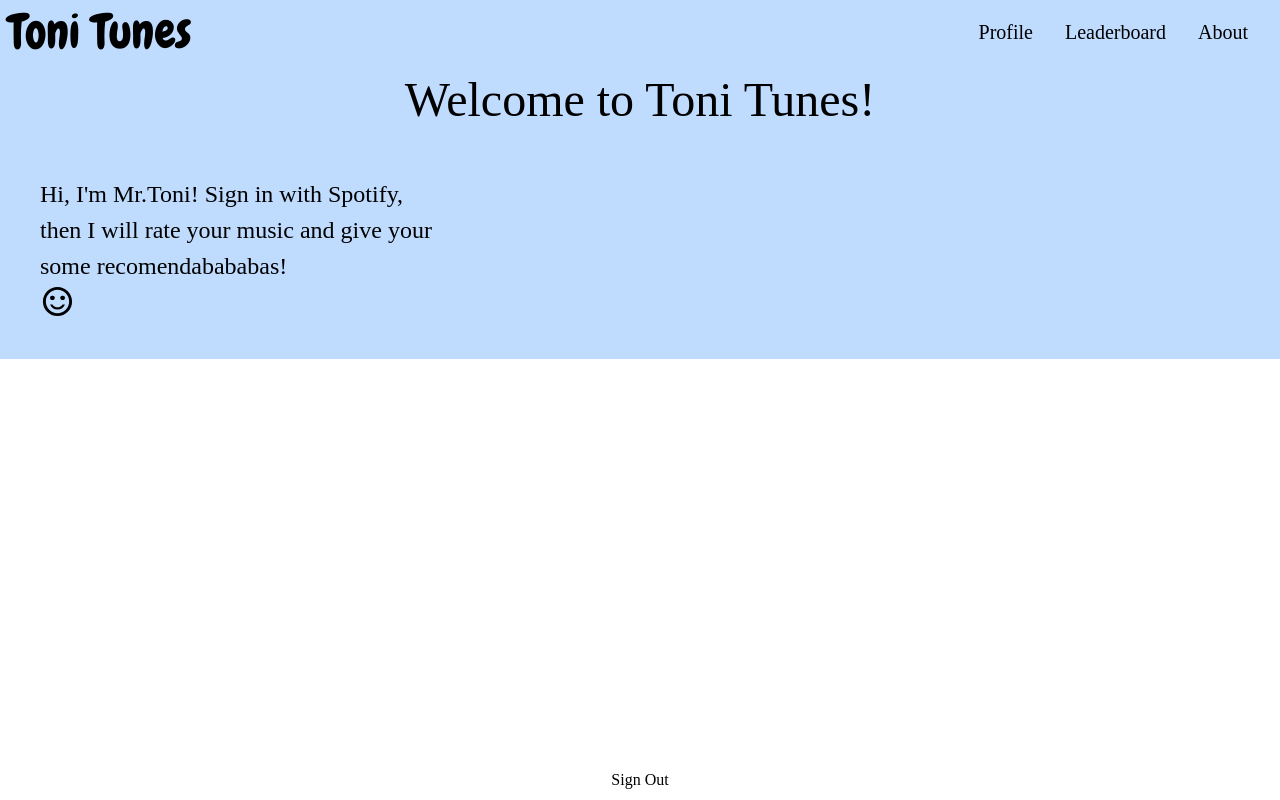
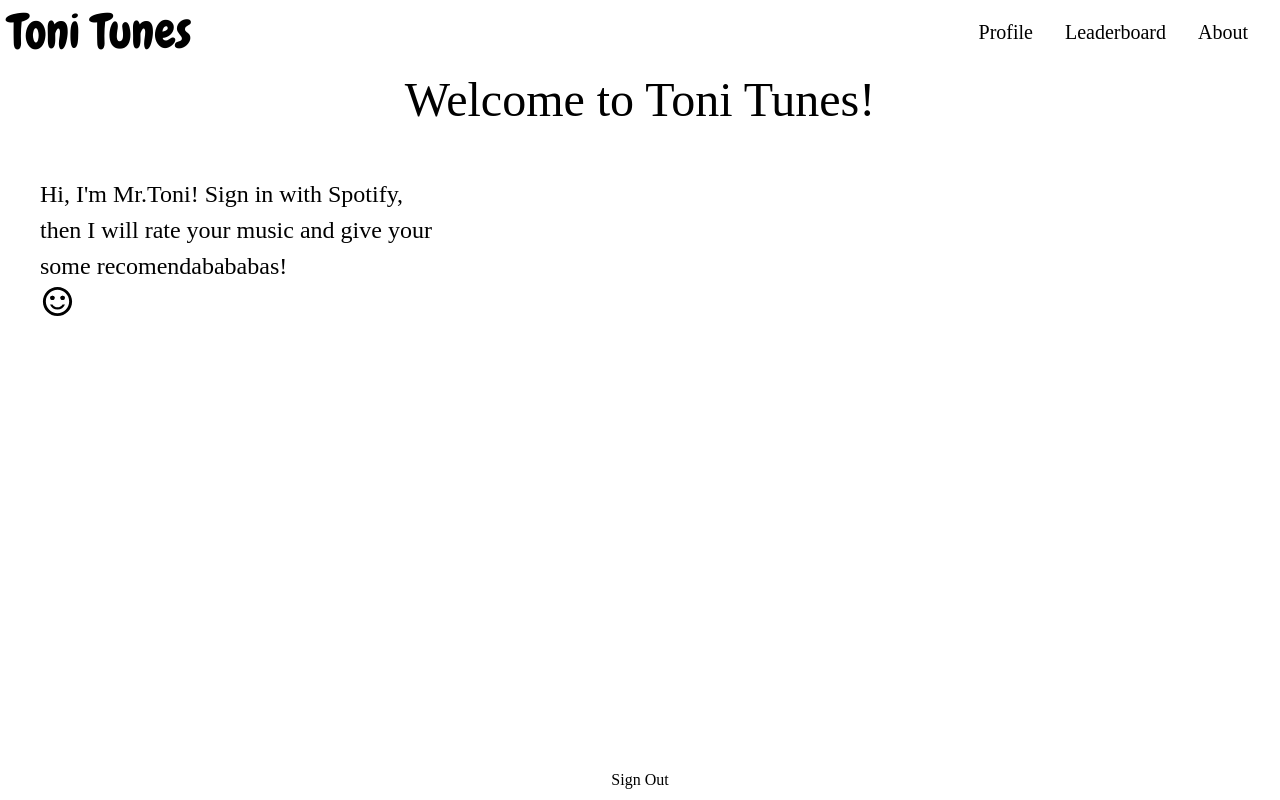
Before and after one commit to KingTingTheGreat/toni-tunes, a Next.js app: page / in a window 1280 px wide. Built offline with nearby package versions, Linux system fonts and the light colour scheme; a web font is replaced by a local one.

Commit message:
remove background color

```diff
--- a/components/root.tsx
+++ b/components/root.tsx
@@ -28,7 +28,7 @@ const Root = ({ children }: { children: React.ReactNode }) => {
           <body className="antialiased">
             <Suspense fallback={<CircularProgress />}>
               <div className="flex flex-col justify-between min-h-screen">
-                <div className="bg-blue-200">
+                <div>
                   <Header />
                   {children}
                 </div>
```
